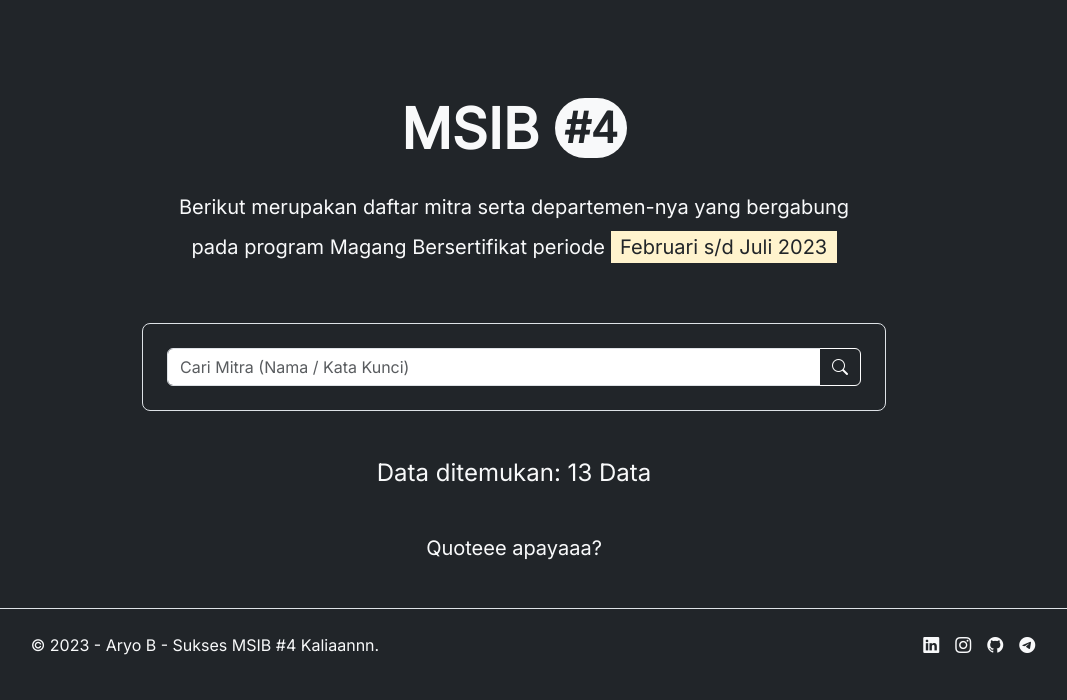
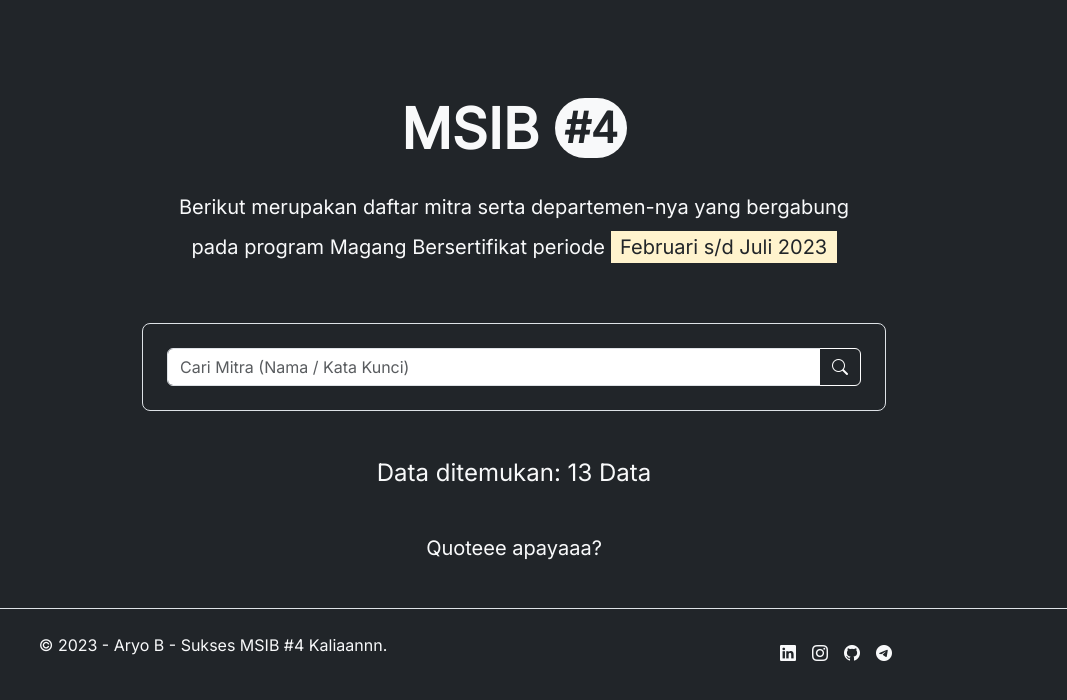
Before and after one commit to ary-bod/msib-kampusmerdeka, a plain HTML site: page index.html in a window 1280 px wide. Shown: the whole page, without its empty margins (126-1193 px from the left). Drawn offline with nearby package versions, Linux system fonts and the light colour scheme; no server answers.

Commit message:
change footer

```diff
--- a/index.html
+++ b/index.html
@@ -118,8 +118,8 @@
     </h5>
   </section>
 
-  <footer class="d-flex flex-wrap justify-content-between align-items-center py-4 border-top mt-5">
-    <div class="container col-md-4 d-flex align-items-center">
+  <footer class="d-flex flex-wrap align-items-center py-4 border-top mt-5">
+    <div class="container col-md-6 d-flex justify-content-center align-items-center mb-3">
       <a href="/" class="me-2 mb-md-0 text-muted text-decoration-none lh-1">
         <svg class="bi" width="30" height="24">
           <use xlink:href="#bootstrap"></use>
@@ -128,7 +128,7 @@
       <span class="mb-md-0 text-light">© 2023 - Aryo B - Sukses MSIB #4 Kaliaannn.</span>
     </div>
 
-    <ul class="container nav col-md-4 justify-content-end list-unstyled d-flex">
+    <ul class="container nav col-md-6 justify-content-center list-unstyled d-flex">
       <li class="ms-3">
         <a class="text-light" target="_blank" href="https://www.linkedin.com/in/ary-bod/">
           <i class="bi bi-linkedin"></i>
```
